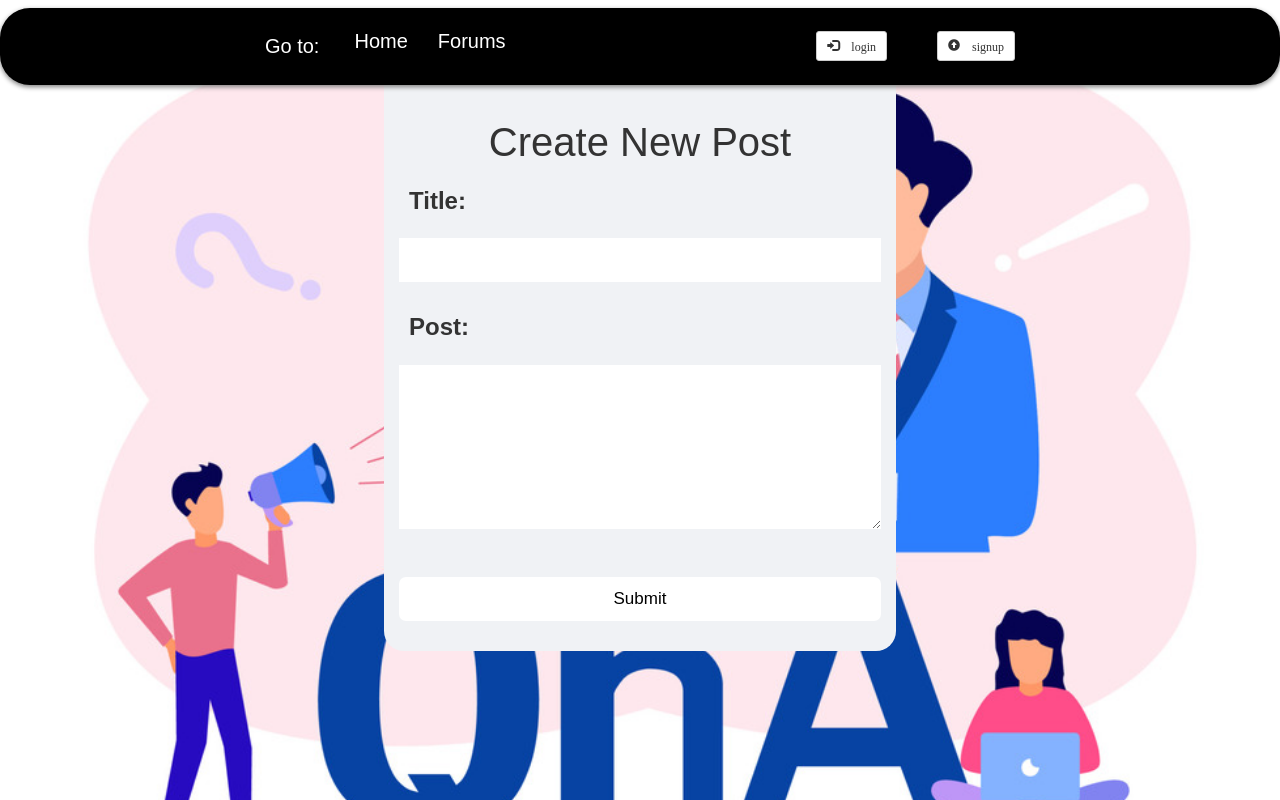
After one commit to IceBearSYK/AgileProj, a Flask app: page /newforum in a window 1280 px wide. The commit adds this page. Run offline with Flask 3, Linux system fonts and the light colour scheme; some libraries are stand-ins or nearby versions.

Commit message:
added newforum page

```diff
--- a/app/routes.py
+++ b/app/routes.py
@@ -82,3 +82,7 @@ def forgotpasswordresponse():
 def forgotpassword():
     # Your code here
     return render_template('forgotpassword.html')
+
+@app.route('/newforum')
+def newforum():
+    return render_template('newforum.html')
--- /dev/null
+++ b/app/static/newforum.css
@@ -0,0 +1,70 @@
+* {
+    border: 0;
+    margin: 0;
+    padding: 0;
+    font-family: Arial, Helvetica, sans-serif;
+}
+
+body{
+    background-image: url(v.jpg);
+    background-size: cover; /* This property ensures that the image covers the entire background */
+    background-repeat: no-repeat; /* This property prevents the image from repeating */
+}
+
+.container {
+    display: flex;
+    flex-direction: column;
+    align-items: center;
+    width: 40%;
+    margin: 0 auto;
+    margin-top: 60px;
+    background-color: #f0f2f5;
+    padding-top: 40px;
+    border-radius: 20px;
+    padding-bottom: 30px;
+}
+
+.container form {
+    display: flex;
+    flex-direction: column;
+    width: 100%;
+}
+
+.container label {
+    padding-left: 10px;
+    padding-right: 10px;
+    font-size: 24px;
+    margin-bottom: 0; /* Explicitly set to 0 */
+}
+
+.container input[type="text"], .container textarea {
+    width: 100%;
+    padding: 12px 20px;
+    margin-top: 0; /* Explicitly set to 0 */
+    margin-bottom: 8px;
+    box-sizing: border-box;
+    font-size: 14px;
+}
+
+.container input[type="submit"] {
+    width: 100%;
+    padding: 10px 20px;
+    cursor: pointer;
+    border-radius: 7px;
+    background-color: white;
+    color: black;
+    font-size: 17px;
+    margin-top: 20px;
+}
+
+.container input[type="submit"]:hover {
+    background-color: blue;
+    color: #f8f8f8;
+}
+
+.container h1 {
+    text-align: center;
+    font-size: 40px;
+    color: #333;
+    margin-bottom: 20px;
+}
--- a/app/templates/HomePage.html
+++ b/app/templates/HomePage.html
@@ -19,7 +19,7 @@
                 <p class="lead">CommunityLikes is the perfect place to connect with like-minded individuals who share your hobbies
                     and interests. Join communities, interact with others, and share your thoughts, ideas, and experiences!</p>
                 <footer>
-                    <a href="Forums" class="btn btn-primary">Enter the Forums</a>
+                    <a href="forums" class="btn btn-primary">Enter the Forums</a>
                     <a href="login" class="btn btn-primary">Login</a>
                     <a href="signup" class="btn btn-primary">Sign up</a>
                 </footer>
--- a/app/templates/forum.html
+++ b/app/templates/forum.html
@@ -1,6 +1,7 @@
 <!DOCTYPE html>
 <html>
 <head>
+    <title>Forums</title>
     <meta charset="UTF-8">
     <meta name="viewport" content="width=device-width, initial-scale=1.0">
     <title>Forgot Password</title>
@@ -51,7 +52,9 @@
             <div class="search-bar">
                 <input type="text" id="search-input" placeholder="Search for threads...">
             </div>
-            <button class="submit-question">Submit a new question</button>
+            <a href="/newforum">
+                <button class="submit-question">Submit a new question</button>
+            </a>
         </div>
 
         <div class="threads-list" id="threads-list">
--- /dev/null
+++ b/app/templates/newforum.html
@@ -0,0 +1,59 @@
+<!DOCTYPE html>
+<html>
+<head>
+    <title>Create New Forum</title>
+    <meta charset="UTF-8">
+    <meta name="viewport" content="width=device-width, initial-scale=1.0">
+    <title>Forgot Password</title>
+    <link rel="stylesheet" href="https://maxcdn.bootstrapcdn.com/bootstrap/3.4.0/css/bootstrap.min.css">
+    <script src="https://ajax.googleapis.com/ajax/libs/jquery/3.7.1/jquery.min.js"></script>
+    <script src="https://maxcdn.bootstrapcdn.com/bootstrap/3.4.0/js/bootstrap.min.js"></script>
+    <link rel="stylesheet" href="/static/styles.css">
+    <link rel="stylesheet" href="/static/newforum.css">
+    <link rel="stylesheet" href="/static/navbar.css">
+
+</head>
+<body>
+    <nav class="navbar">
+        <div class="navbar-left">
+            <span>Go to:</span>
+            <ul class="navbar-middle">
+                <li class="navitem">
+                    <a href="HomePage">Home</a>
+                </li>
+                <li class="Forums">
+                    <a href="{{ url_for('forums') }}">Forums</a>
+                </li>
+            </ul>
+        </div>
+        <div class="navbar-right">
+            {% if session.user %}
+                <li class="logout">
+                    <a class="btn btn-default btn-sm" href="{{ url_for('logout')}}">
+                        <span class="glyphicon glyphicon-log-out"></span> Log out
+                    </a>
+                </li>
+            {% else %}
+                <li class="navbutton">
+                    <a class="btn btn-default btn-sm" href="{{ url_for('login') }}">
+                        <span class="glyphicon glyphicon-log-in"> login </span></a>
+                </li>
+                <li class="navbutton2">
+                    <a class="btn btn-default btn-sm" href="{{ url_for('signup') }}">
+                        <span class="glyphicon glyphicon-circle-arrow-up"> signup </span></a>
+                </li>
+            {% endif %}
+        </div>
+    </nav>
+    <div class="container">
+        <h1>Create New Post</h1>
+        <form action="/submit_new_forum" method="post">
+            <label for="title">Title:</label><br>
+            <input type="text" id="title" name="title" required><br>
+            <label for="post">Post:</label><br>
+            <textarea id="post" name="post" rows="7" cols="50" required></textarea><br>
+            <input type="submit" value="Submit">
+        </form>
+    </div>
+</body>
+</html>
```
Also changed, not shown: app/static/forum.css (+22 -1 lines).
